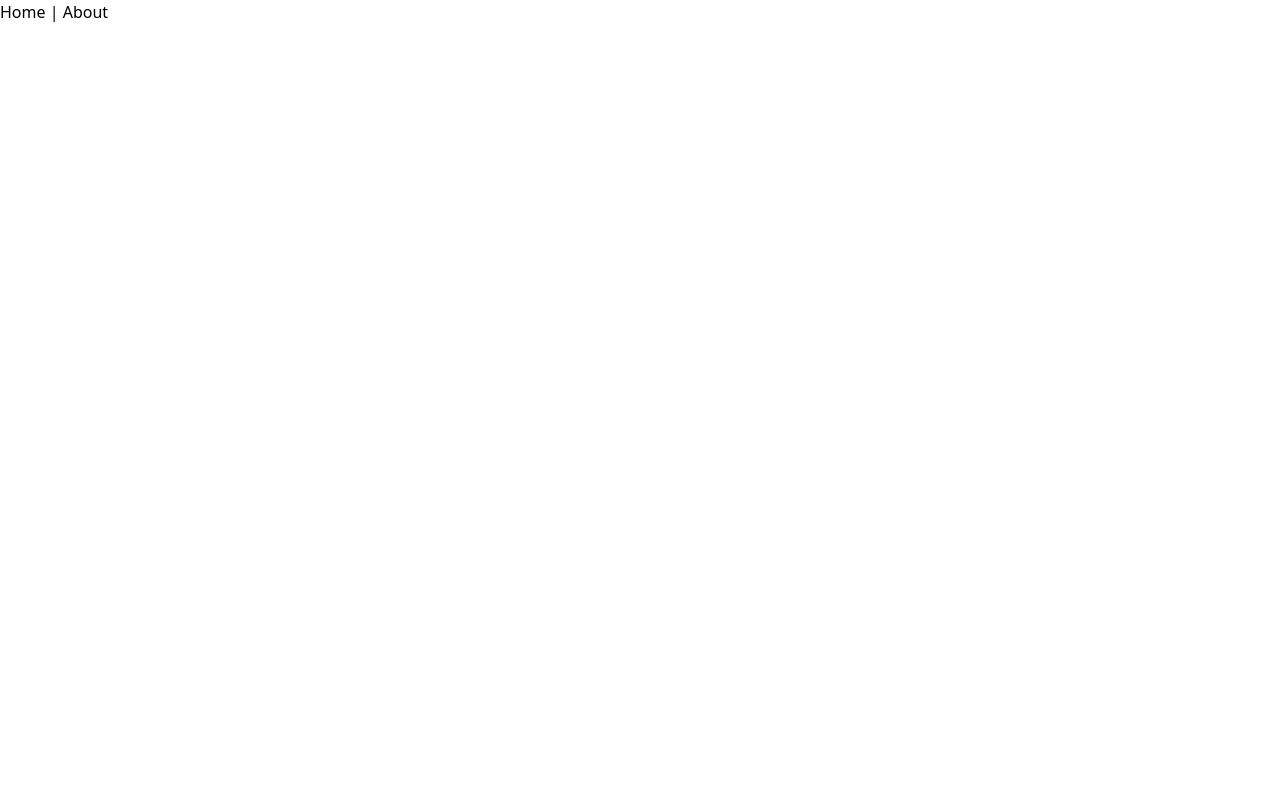
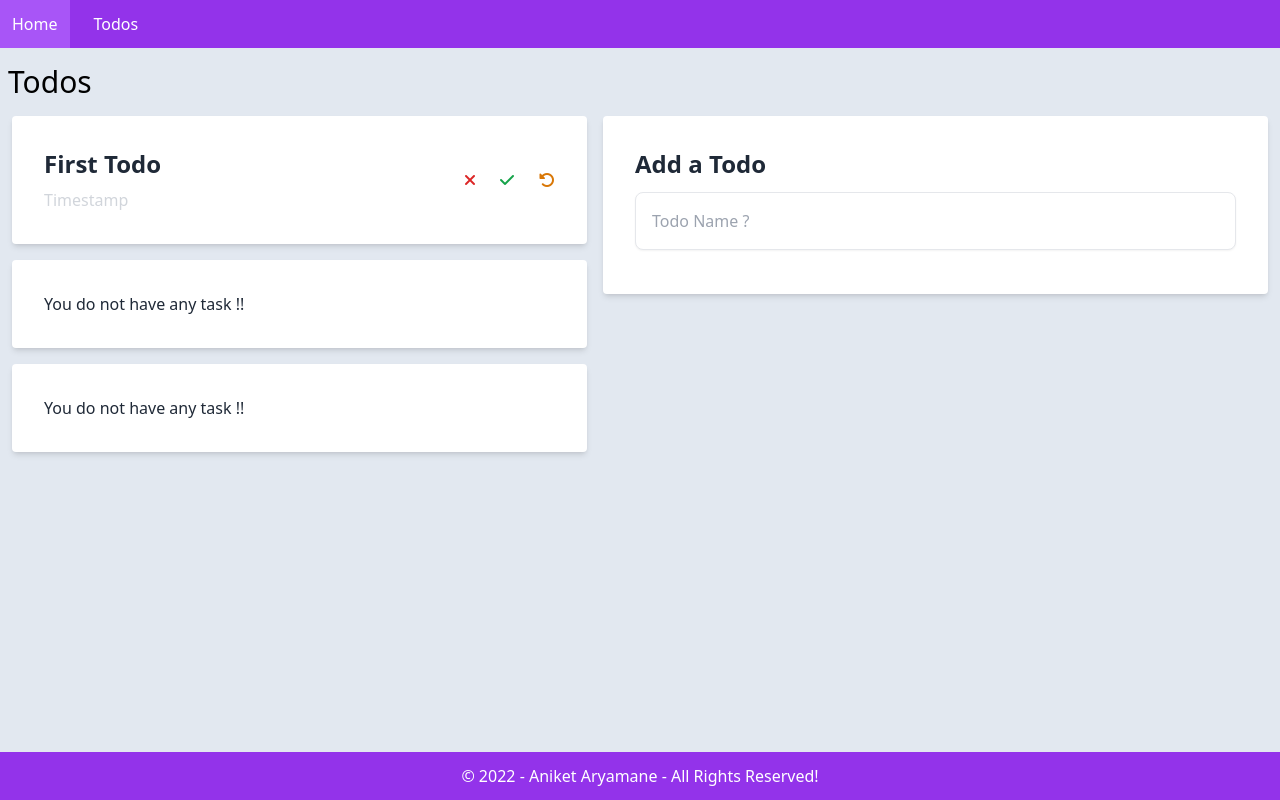
Before and after one commit to anykate/todo-vue3, a Vue app: page /todos in a window 1280 px wide. Before the commit this address had no page. Built offline with nearby package versions, Linux system fonts and the light colour scheme.

Commit message:
Finishing layout

```diff
--- a/index.html
+++ b/index.html
@@ -4,6 +4,11 @@
     <meta charset="UTF-8" />
     <link rel="icon" type="image/svg+xml" href="/vite.svg" />
     <meta name="viewport" content="width=device-width, initial-scale=1.0" />
+    <link
+      rel="stylesheet"
+      href="https://cdnjs.cloudflare.com/ajax/libs/font-awesome/6.1.2/css/all.min.css"
+      type="text/css"
+    />
     <title>Todo: Vite + Vue3</title>
   </head>
   <body>
--- a/src/App.vue
+++ b/src/App.vue
@@ -1,13 +1,21 @@
 <script setup>
+import Footer from '@/components/Footer.vue';
+import Navbar from '@/components/Navbar.vue';
 </script>
 
 <template>
-	<div class="container mx-auto">
-		<router-link :to="{ name: 'HomeView' }">Home</router-link> |
-		<router-link :to="{ name: 'AboutView' }">About</router-link>
+	<div class="flex flex-col justify-center h-screen">
+		<Navbar />
+		<main class="container mx-auto grow">
+			<router-view />
+		</main>
+		<Footer />
 	</div>
-	<router-view />
 </template>
 
 <style>
+html,
+body {
+	@apply bg-slate-200;
+}
 </style>
--- /dev/null
+++ b/src/components/Card.vue
@@ -0,0 +1,15 @@
+<template>
+	<div class="mx-4 md:mx-0 grow">
+		<div class="p-8 bg-white rounded shadow-md">
+			<slot name="card-title">
+			</slot>
+			<slot name="card-text">
+			</slot>
+			<slot name="card-input">
+			</slot>
+		</div>
+	</div>
+</template>
+
+<script setup>
+</script>
--- /dev/null
+++ b/src/components/Footer.vue
@@ -0,0 +1,13 @@
+<template>
+	<footer>
+		<div class="bg-purple-600 text-white">
+			<div class="container mx-auto">
+				<p class="text-center py-3"> &copy; {{ currentYear }} - Aniket Aryamane - All Rights Reserved!</p>
+			</div>
+		</div>
+	</footer>
+</template>
+
+<script setup>
+const currentYear = new Date().getFullYear();
+</script>
--- /dev/null
+++ b/src/components/Navbar.vue
@@ -0,0 +1,12 @@
+<template>
+	<header>
+		<nav class="bg-purple-600 text-white">
+			<div class="container mx-auto">
+				<div class="flex items-center space-x-3">
+					<router-link :to="{ name: 'HomeView' }" class="hover:bg-purple-500 p-3">Home</router-link>
+					<router-link :to="{ name: 'TodosView' }" class="hover:bg-purple-500 p-3">Todos</router-link>
+				</div>
+			</div>
+		</nav>
+	</header>
+</template>
--- a/src/router/index.js
+++ b/src/router/index.js
@@ -1,5 +1,5 @@
-import About from '@/views/About.vue'
 import Home from '@/views/Home.vue'
+import Todos from '@/views/Todos.vue'
 
 import { createRouter, createWebHistory } from 'vue-router'
 
@@ -10,9 +10,9 @@ const routes = [
     component: Home,
   },
   {
-    path: '/about',
-    name: 'AboutView',
-    component: About,
+    path: '/todos',
+    name: 'TodosView',
+    component: Todos,
   },
 ]
 
--- a/src/views/About.vue
+++ /dev/null
@@ -1,9 +0,0 @@
-<template>
-	<div>About Page</div>
-</template>
-
-<script setup>
-</script>
-
-<style scoped>
-</style>
--- a/src/views/Home.vue
+++ b/src/views/Home.vue
@@ -1,5 +1,5 @@
 <template>
-	<div>Home Page</div>
+	<h1 class="text-3xl mt-2">Home</h1>
 </template>
 
 <script setup>
--- /dev/null
+++ b/src/views/Todos.vue
@@ -0,0 +1,55 @@
+<template>
+	<h1 class="text-3xl my-4 ml-2">Todos</h1>
+	<div class="flex flex-col justify-between space-y-4 md:flex-row md:mx-3 md:space-y-0 md:space-x-4">
+		<div class="flex flex-col flex-auto justify-between space-y-4">
+			<Card>
+				<template #card-title>
+					<div class="flex items-center justify-between">
+						<div class="flex flex-col justify-center">
+							<h2 class="text-2xl font-bold text-gray-800">First Todo</h2>
+							<p class="text-gray-300 mt-2">Timestamp</p>
+						</div>
+						<div class="flex items-center space-x-6">
+							<a href="">
+								<i class="fa-solid fa-xmark text-red-600"></i>
+							</a>
+							<a href="">
+								<i class="fa-solid fa-check text-green-600"></i>
+							</a>
+							<a href="">
+								<i class="fa-solid fa-rotate-left text-amber-600"></i>
+							</a>
+						</div>
+					</div>
+				</template>
+			</Card>
+			<Card>
+				<template #card-text>
+					<p class="text-gray-800">You do not have any task !!</p>
+				</template>
+			</Card>
+			<Card>
+				<template #card-text>
+					<p class="text-gray-800">You do not have any task !!</p>
+				</template>
+			</Card>
+		</div>
+		<Card>
+			<template #card-title>
+				<h2 class="text-2xl font-bold text-gray-800">Add a Todo</h2>
+			</template>
+			<template #card-input>
+				<input type="text"
+					class="my-3 w-full p-4 pr-12 border border-solid border-gray-200 rounded-lg shadow-sm"
+					placeholder="Todo Name ?" />
+			</template>
+		</Card>
+	</div>
+</template>
+
+<script setup>
+import Card from '@/components/Card.vue';
+</script>
+
+<style scoped>
+</style>
```
